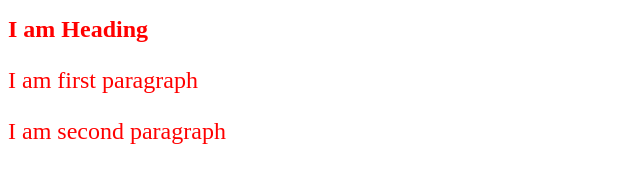
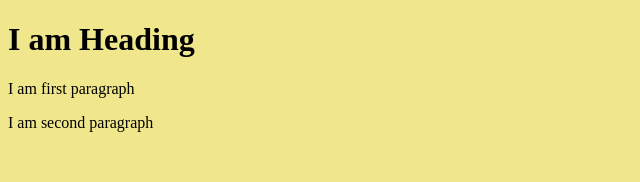
Before and after one commit to chanchalpatel51/CSS, a plain HTML site: page index.html in a window 1280 px wide. Shown: the whole page, without its empty margins (0-640 px from the left). Drawn offline with Linux system fonts and the light colour scheme.

Commit message:
Add background color

```diff
--- /dev/null
+++ b/backgroundColor.css
@@ -0,0 +1,3 @@
+body{
+    background-color: khaki;
+}
--- a/index.html
+++ b/index.html
@@ -4,7 +4,7 @@
     <meta charset="UTF-8">
     <meta name="viewport" content="width=device-width, initial-scale=1.0">
     <title>HTML with CSS</title>
-    <link rel="stylesheet" href="groupingselector.css">
+    <link rel="stylesheet" href="backgroundColor.css">
 </head>
 <body>
     <h1>I am Heading</h1>
```
